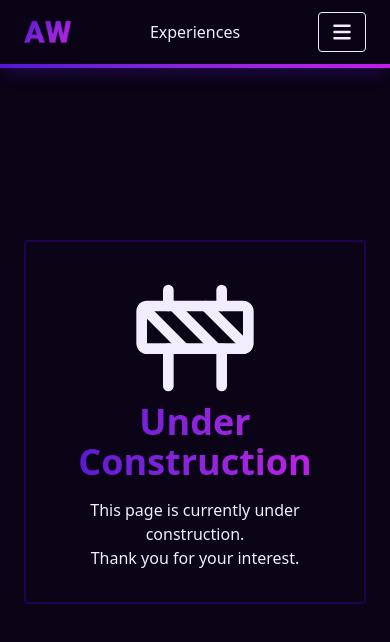
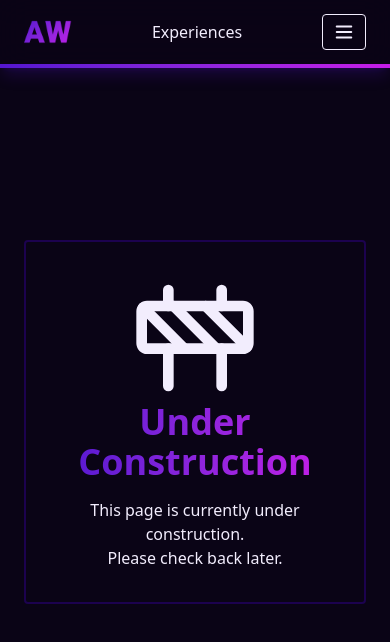
Before and after one commit to ArnNied/andrienw.com, a Next.js app: page /experiences in a window 390 px wide. Shown: the top 642 px of the page. Built offline with nearby package versions, Linux system fonts and the light colour scheme.

Commit message:
refactor: migrate from react-icons to lucide

```diff
--- a/package.json
+++ b/package.json
@@ -14,8 +14,7 @@
     "motion": "^12.23.12",
     "next": "15.4.6",
     "react": "19.1.0",
-    "react-dom": "19.1.0",
-    "react-icons": "^5.5.0"
+    "react-dom": "19.1.0"
   },
   "devDependencies": {
     "@eslint/eslintrc": "^3",
@@ -27,6 +26,7 @@
     "eslint-config-next": "15.4.6",
     "lefthook": "^1.12.3",
     "lint-staged": "^16.1.5",
+    "lucide-react": "^0.542.0",
     "prettier": "^3.6.2",
     "tailwindcss": "^4",
     "typescript": "^5"
--- a/src/app/experiences/page.tsx
+++ b/src/app/experiences/page.tsx
@@ -1,7 +1,5 @@
-'use client';
-
-import Construction from '@/components/core/Construction';
+import ConstructionPage from '@/components/core/ConstructionPage';
 
 export default function ExperiencesPage() {
-  return <Construction />;
+  return <ConstructionPage />;
 }
--- a/src/app/page.tsx
+++ b/src/app/page.tsx
@@ -1,5 +1,4 @@
 import Page from '@/components/core/Page';
-import SharedNavbar from '@/components/shared/Navbar';
 
 function HeroSection() {
   const contacts = [
--- a/src/components/core/Construction.tsx
+++ b/src/components/core/ConstructionPage.tsx
@@ -1,23 +1,14 @@
-'use client';
+import Page from '@/components/core/Page';
+import { Construction } from 'lucide-react';
 
-import { usePathname } from 'next/navigation';
-
-import Page from '@/components/core/Page';
-import { IconContext } from 'react-icons';
-import { LuConstruction } from 'react-icons/lu';
-
-export default function Construction() {
-  const pathname = usePathname();
-
+export default function ConstructionPage() {
   return (
     <Page cta={false} footer={false}>
       <section className='h-screen grid justify-center items-center container'>
         <div className='max-w-2xl px-8 md:px-16 py-8 border-2 border-secondary rounded space-y-4'>
           <div className='flex flex-col md:flex-row items-center space-x-0 md:space-x-4'>
             <span className='w-32 md:w-40 xl:w-64'>
-              <IconContext.Provider value={{ size: 'auto' }}>
-                <LuConstruction />
-              </IconContext.Provider>
+              <Construction className='w-full h-full' />
             </span>
             <h1 className='font-bold text-center gradient__lr gradient-text grow text-size-4xl'>
               Under Construction
@@ -26,7 +17,7 @@ export default function Construction() {
           <p className='text-center'>
             This page is currently under construction.
             <br />
-            Thank you for your interest.
+            Please check back later.
           </p>
         </div>
       </section>
--- a/src/components/shared/Navbar.tsx
+++ b/src/components/shared/Navbar.tsx
@@ -1,12 +1,11 @@
 'use client';
 
 import { clsx } from 'clsx';
+import { Menu, X } from 'lucide-react';
 import Image from 'next/image';
 import Link from 'next/link';
 import { usePathname } from 'next/navigation';
 import { JSX, useState } from 'react';
-import { IconContext } from 'react-icons';
-import { FaBars, FaXmark } from 'react-icons/fa6';
 
 type NavbarRoute = {
   name: string;
@@ -98,11 +97,13 @@ export default function Navbar(): JSX.Element {
           <button
             type='button'
             onClick={toggleMenu}
-            className='w-12 h-10 block flex items-center justify-center sm:hidden border border-text-light rounded'
+            className='w-11 h-9 p-1.5 block flex items-center justify-center sm:hidden border border-text-light rounded'
           >
-            <IconContext.Provider value={{ size: '20px' }}>
-              {isOpen ? <FaXmark /> : <FaBars />}
-            </IconContext.Provider>
+            {isOpen ? (
+              <X className='w-full h-full' />
+            ) : (
+              <Menu className='w-full h-full' />
+            )}
           </button>
         </div>
         <nav
```
Also changed, not shown: 1 other file (tests, documents, lock files or other folders).
